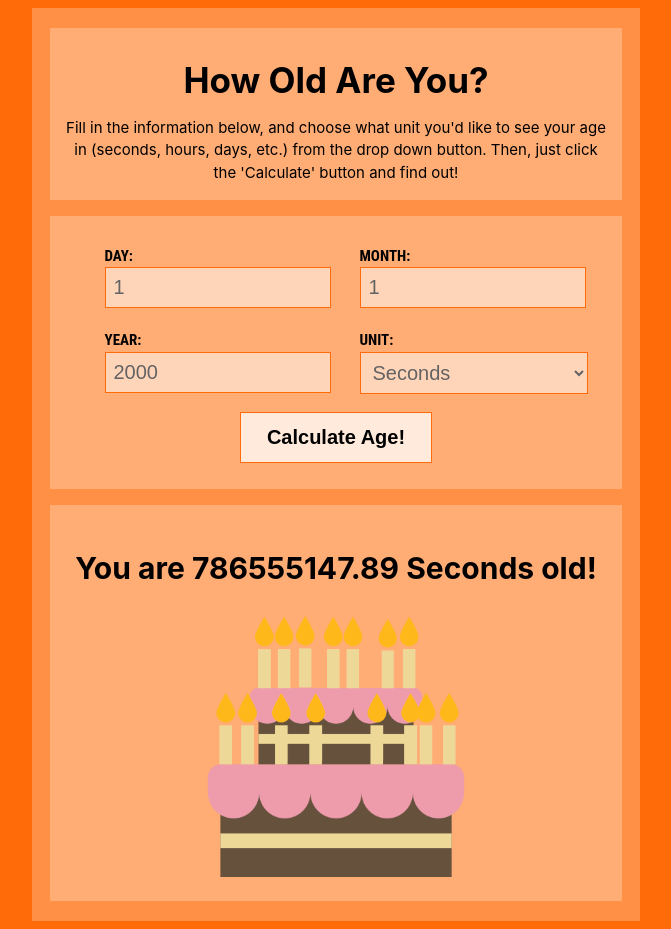
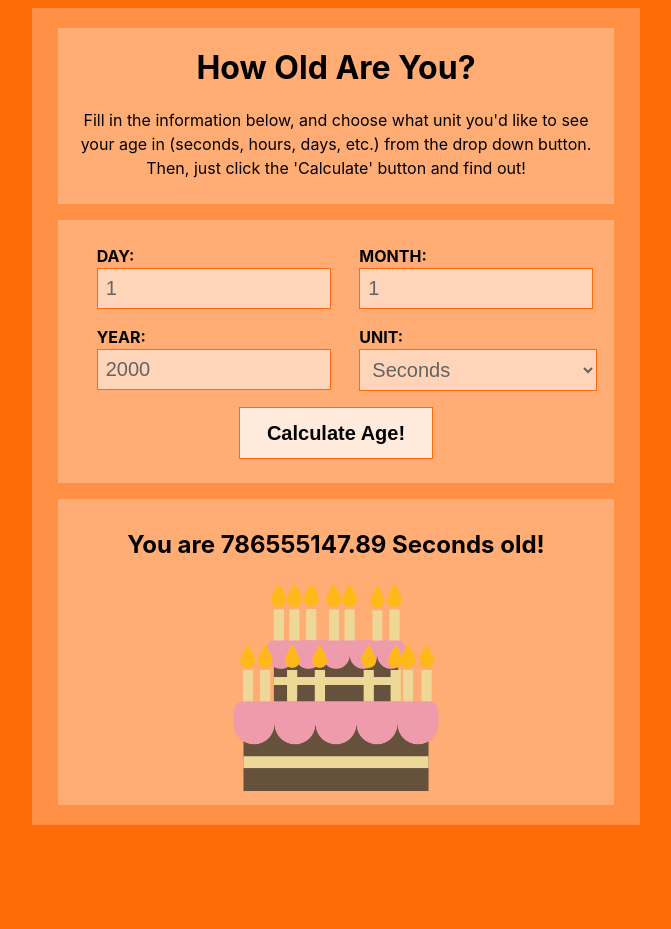
Before and after one commit to Roseh224/age-calculator, a React (Vite) app: page / in a window 1280 px wide. Shown: the whole page, without its empty margins (304-975 px from the left). After the commit the page ends 833 px from the top, so only its background shows below. Built offline with nearby package versions, Linux system fonts and the light colour scheme.

Commit message:
Made some minor improvements to styling.

```diff
--- a/src/components/InputSection.jsx
+++ b/src/components/InputSection.jsx
@@ -11,7 +11,7 @@ export default function InputSection({area, prevVal, onValChange}){
     return(
         <li>
             <label>{area}:</label>
-            <input type="number" required value={value} onChange={handleChange} />
+            <input className="input_box" type="number" required value={value} onChange={handleChange} />
         </li>
     )
 }
--- a/src/components/UnitSelections.jsx
+++ b/src/components/UnitSelections.jsx
@@ -7,6 +7,8 @@ export default function UnitSelection({area, options, selected, changeSelected})
         <li>
             <label>{area}: </label>
             <select
+                className="input_box"
+                id="dropdown"
                 value={selected}
                 onChange={handleUnitChange}
             >
--- a/src/index.css
+++ b/src/index.css
@@ -3,13 +3,8 @@
   line-height: 1.5;
   font-weight: 400;
 
-  /* color-scheme: light dark; */
   color: black;
-  /* margin: 10px; */
-  /* padding: 10px; */
-  /* display: flex;
-  place-items: center; */
-
+  min-width: 320px;
 
   font-synthesis: none;
   text-rendering: optimizeLegibility;
@@ -18,148 +13,108 @@
 }
 
 body {
-  /* margin: 100px; */
   display: flex;
   justify-content: center;
-  min-width: 320px;
   min-height: 100vh;
   background-color: #ff6b08;
 }
 
 .content {
+  background-color: rgba(255, 255, 255, 0.25);
   max-width: 600px;
-  background-color: rgba(255, 255, 255, 0.25);
-  /* padding: 10px; */
   padding: 0.25rem;
 }
 
 .header_sect {
-  /* background-color: pink; */
   background-color: rgba(255, 255, 255, 0.25);
   text-align: center;
-  padding: 1rem;
-  max-width: 90%;
+  width: 90%;
+  padding: 0.5rem;
   margin: 1rem auto;
 }
 
-h1 {
-  font-size: 35px;
+.header_sect h1 {
+  font-size: 2rem;
   font-weight: 700;
-  margin: 10px 0px;
+  margin: 0.5rem;
 }
 
 .header_sect p {
-  font-size: 15px;
-  margin: 0;
+  font-size: 1rem;
 }
 
 .user_input {
-  /* background-color: aqua; */
   background-color: rgba(255, 255, 255, 0.25);
-  font-size: 25px;
-
-  padding: 1rem;
-  max-width: 90%;
+  width: 90%;
+  padding: 0.5rem;
   margin: 1rem auto;
-  /* border-radius: 4px;
-  background: linear-gradient(180deg, #307e6c, #2b996d); */
 }
 
 .user_input ul {
   list-style: none;
-  padding: 10px;
-  margin: 0;
-
   display: flex;
   flex-wrap: wrap;
+  padding: 0;
   justify-content: space-evenly;
   gap: 1rem;
 }
 
 .user_input li {
-  /* background-color: blueviolet; */
-  padding: 2.5px;
   width: 40%;
-  /* width: 10rem; */
 }
 
 .user_input label{
-  /* padding-right: 5px; */
-  display: block;
-  /* margin-bottom: 0.25rem; */
-  font-family: 'Roboto Condensed', sans-serif;
-  font-size: 15px;
-  font-weight: bold;
+  font-size: 1rem;
+  font-weight: 700;
   text-transform: uppercase;
 }
 
-.user_input input {
+.input_box {
   background-color: rgba(255, 255, 255, 0.5);
   border: solid #ff6b08 1px;
   width: 100%;
   padding: 0.5rem;
   color: #636363;
-  font-size: 20px;
+  font-size: 1.25rem;
   cursor: text;
 }
 
-.user_input select {
-  background-color: rgba(255, 255, 255, 0.5);
-  border: solid #ff6b08 1px;
+#dropdown {
   width: 110%;
-  padding: 0.5rem;
-  color: #636363;
-  font-size: 20px;
+  cursor: pointer;
 }
 
 .user_input button {
   background-color: rgba(255, 255, 255, 0.75);
-  font-size: 20px;
-  font-weight: 600;
+  font-size: 1.25rem;
+  font-weight: 700;
   padding: 2.5% 5%;
   cursor: pointer;
   transition: background-color 0.25s;
   border: solid #ff6b08 1px;
-
-
-  /* font-size: 15px;
-  font-weight: bold; */
-  /* text-transform: uppercase; */
 }
 
 button:hover {
   background-color: white;
-  /* border: solid #ff6b08 3px;  */
 }
 button:focus,
 button:focus-visible {
-  /* outline: 4px auto -webkit-focus-ring-color; */
   border: solid #ff6b08 2px;
-
 }
 
 .results{
   background-color: rgba(255, 255, 255, 0.25);
-  /* background-color: cadetblue; */
-  /* font-size: 25px; */
-  padding: 1rem;
-  max-width: 90%;
+  width: 90%;
+  padding: 0.5rem;
   margin: 1rem auto;
-
   display: flex;
   flex-wrap: wrap;
   justify-content: center;
   text-align: center;
-
-  font-size: 20px;
+  font-size: 1rem;
   font-weight: 600;
 }
 
-/* .results h2 {
-  background-color: aquamarine;
-} */
-
 .results img {
   width: 50%;
-  /* background-color: #ff6b08; */
 }
```
